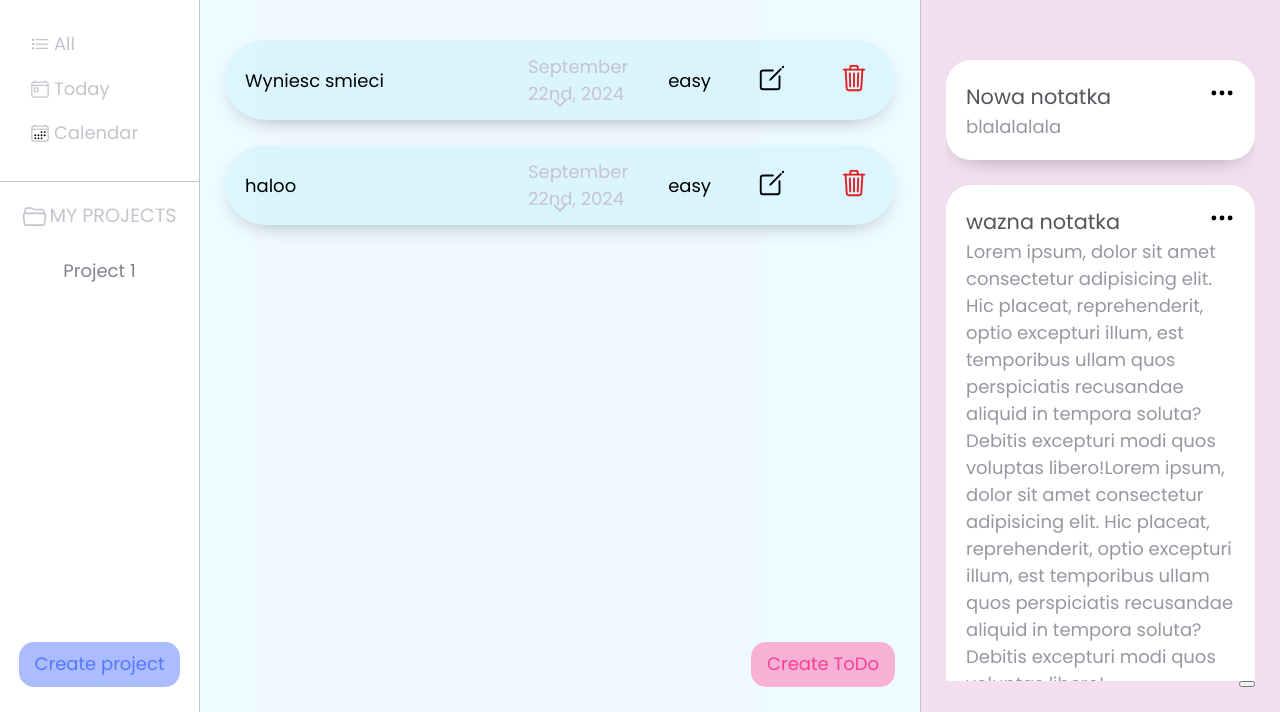
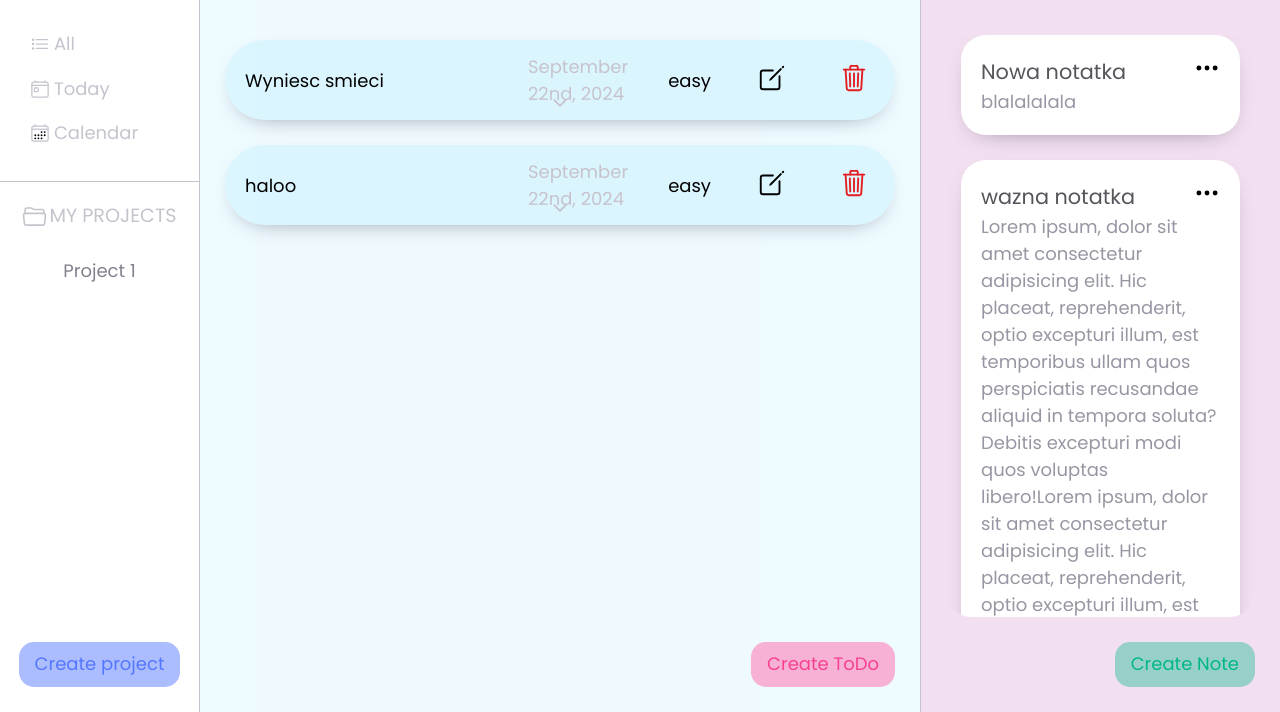
Before and after one commit to dawidtt/todo-app-odin, a website built with webpack: page src/template.html in a window 1280 px wide. Shown: the part 88-800 px from the top of the page. Built offline with nearby package versions, Linux system fonts and the light colour scheme.

Commit message:
Style create note button and modify layout of note container

```diff
--- a/src/notes-section/notes-dom.js
+++ b/src/notes-section/notes-dom.js
@@ -39,6 +39,7 @@ export function renderNotesContainer() {
   const addNoteContainer = document.createElement("div");
   addNoteContainer.classList.add("add-note-container");
   const addNoteBtn = document.createElement("button");
+  addNoteBtn.textContent = "Create Note";
   addNoteBtn.classList.add("add-note-btn");
   addNoteContainer.appendChild(addNoteBtn);
   notesWrapper.appendChild(addNoteContainer);
--- a/src/notes-section/notes.css
+++ b/src/notes-section/notes.css
@@ -12,7 +12,9 @@
 }
 .notes-container {
   flex-grow: 1;
-  overflow-y: scroll;
+  overflow-y: auto;
+  border-radius: 25px;
+  padding: 0 15px 15px 15px;
 }
 .notes-wrapper h2 {
   font-size: 1.6rem;
@@ -21,15 +23,16 @@
   font-weight: 400;
 }
 .note {
-  margin-top: 25px;
   padding: 20px;
   border-radius: 25px;
   background-color: #ffffff;
-  margin-top: 25px;
   padding: 20px;
   -webkit-box-shadow: 0px 8px 27px -18px rgba(66, 68, 90, 1);
   -moz-box-shadow: 0px 8px 27px -18px rgba(66, 68, 90, 1);
   box-shadow: 0px 8px 27px -18px rgba(66, 68, 90, 1);
+}
+.note + .note {
+  margin-top: 25px;
 }
 .note-top {
   display: flex;
@@ -58,3 +61,19 @@
   align-items: center;
   width: 100%;
 }
+.add-note-container button {
+  background-color: #00b88460;
+  border-radius: 15px;
+  border: none;
+  padding: 12px 16px;
+  color: #00b884;
+  transition: all 0.15s;
+  margin: 25px 0 0 0;
+}
+
+.add-note-container button:hover {
+  background-color: #00b884;
+
+  color: #ffffff;
+  cursor: pointer;
+}
```
